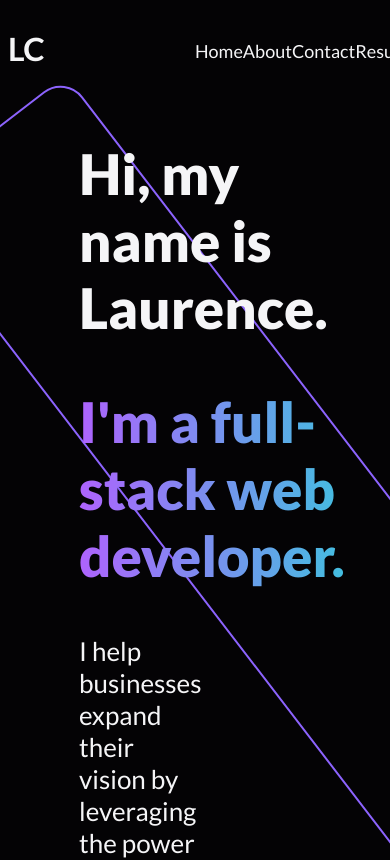
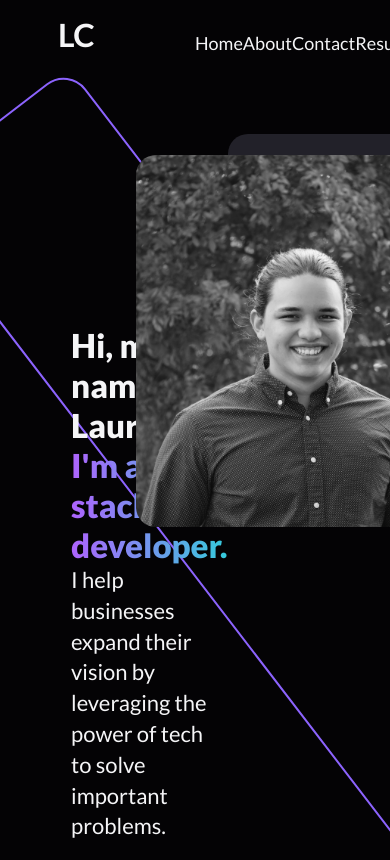
Before and after one commit to laurencecasta/Laurence-Castaneda-Portfolio, a React (Create React App) app: page / in a window 390 px wide. Shown: the top 860 px of the page. Built offline with nearby package versions, Linux system fonts and the light colour scheme.

Commit message:
add hero image and position correctly

```diff
--- a/src/App.css
+++ b/src/App.css
@@ -1,6 +1,12 @@
+* {
+  margin: 0;
+  padding: 0;
+  }
+
 body {
   background: #040305;
   position: relative;
   color: #F5F5F7;
   font-family: 'Lato', sans-serif;
+  overflow-x: hidden;
 }
--- a/src/components/Background/styles.css
+++ b/src/components/Background/styles.css
@@ -1,12 +1,12 @@
 .background {
-  position: absolute;
+  position: relative;
 }
 
 .rectangle-1 {
   position: absolute;
   width: 54vw;
   height: 150vh;
-  left: 65vw;
+  left: 68vw;
   border: 2px solid #8C63FD;
   box-sizing: border-box;
   border-radius: 28px;
--- a/src/components/Hero/Hero.js
+++ b/src/components/Hero/Hero.js
@@ -1,14 +1,20 @@
 import React from 'react'
 
 import './styles.css'
+
+import heroImg from './portfolio-hero.jpg'
 
 function Hero() {
   return (
     <section>
       <div className='text'>
         <h1>Hi, my name is Laurence.</h1>
-        <h1 className='who-i-am'>I'm a full-stack web developer.</h1>
+        <h1 className='who-i-am'>I'm a full-stack developer.</h1>
         <p>I help businesses expand their vision by leveraging the power of tech to solve important problems.</p>
+      </div>
+      <div className='image'>
+        <div className='rectangle'></div>
+        <img src={heroImg} alt='Hero Portrait'></img>
       </div>
     </section>
   )
--- a/src/components/Hero/styles.css
+++ b/src/components/Hero/styles.css
@@ -1,14 +1,21 @@
 section {
   height: 83vh;
+  width: 100vw;
+  display: flex;
+  justify-content: space-between;
 }
 
 .text {
   margin-left: 71px;
+  margin-top: 239px;
+  width: 46vw;
 }
 
 .text h1 {
   font-size: 56px;
   font-weight: 900;
+  margin: 0;
+  line-height: 67.2px;
 }
 
 .who-i-am {
@@ -20,5 +27,49 @@ section {
 
 p {
   font-size: 26px;
-  width: 39%;
+  margin-top: 0;
+  line-height: 36px;
+  width: 90%;
 }
+
+.image .rectangle {
+  z-index: -1;
+  width: 405px;
+  height: 503px;
+  background: #222129;
+  border-radius: 20px;
+  margin-top: 48px;
+  margin-right: 88px;
+}
+
+img {
+  width: 428px;
+  height: 497px;
+  border-radius: 20px;
+  margin-top: -441px;
+  position: relative;
+  right: 92px;
+}
+
+@media screen and (max-width: 1130px) {
+  .text h1 {
+    font-size: 33px;
+    line-height: 40px;
+  }
+
+  .text p {
+    font-size: 22px;
+    line-height: 140%;
+  }
+
+  .image .rectangle {
+    width: 303.75px;
+    height: 377.25px;
+  }
+
+  img {
+    width: 321px;
+    height: 372.75px;
+
+  }
+}
--- a/src/components/NavBar/NavBar.js
+++ b/src/components/NavBar/NavBar.js
@@ -5,7 +5,7 @@ import './styles.css'
 function NavBar() {
   return (
     <header>
-      <h1>LC</h1>
+      <h1 className='logo'>LC</h1>
       <nav>
         <a href='/'>Home</a>
         <a href='/'>About</a>
--- a/src/components/NavBar/styles.css
+++ b/src/components/NavBar/styles.css
@@ -3,6 +3,11 @@
 header {
   display: flex;
   justify-content: space-between;
+}
+
+.logo {
+  padding-left: 58px;
+  padding-top: 15px;
 }
 
 nav {
```
Also changed, not shown: src/components/Hero/portfolio-hero.jpg (added).
